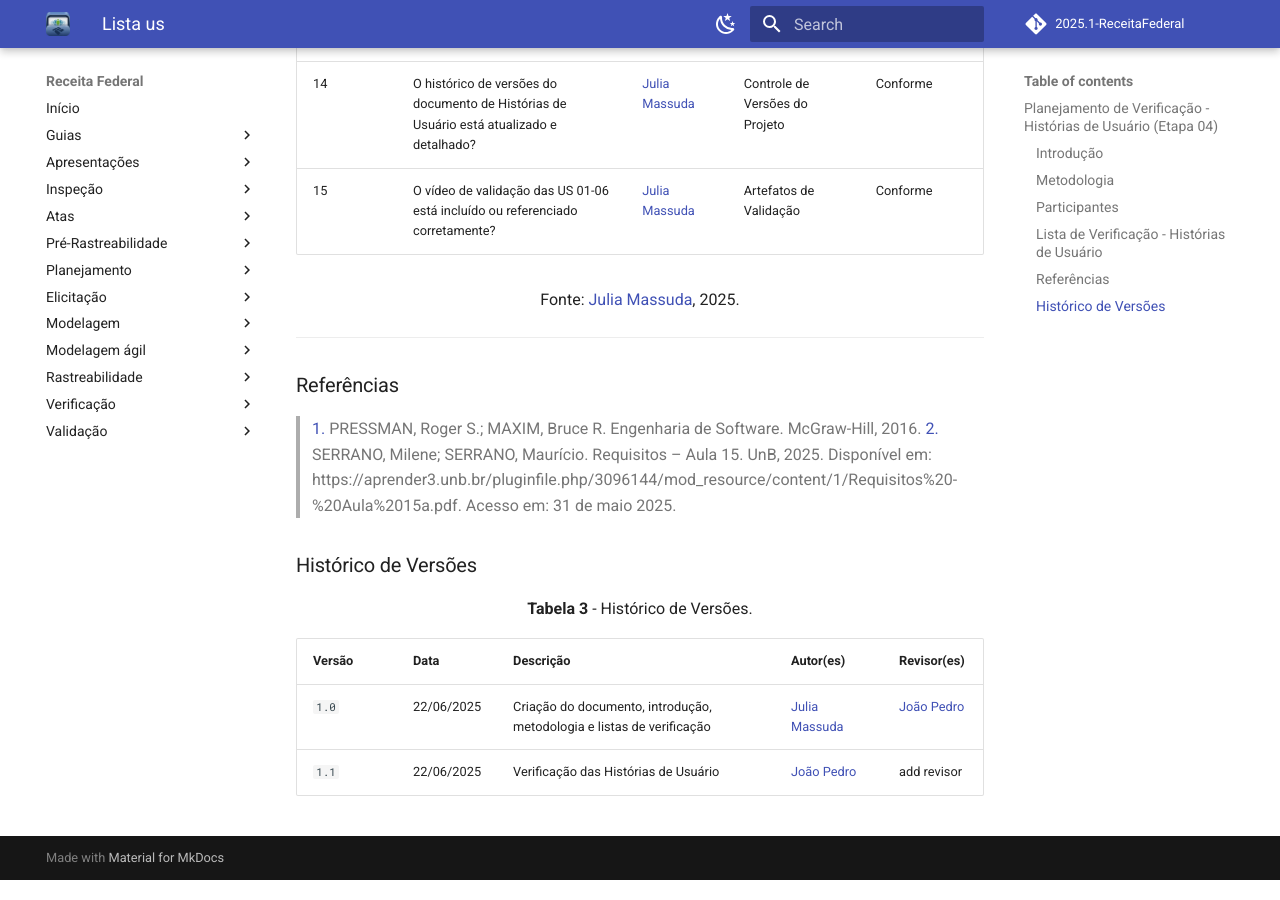
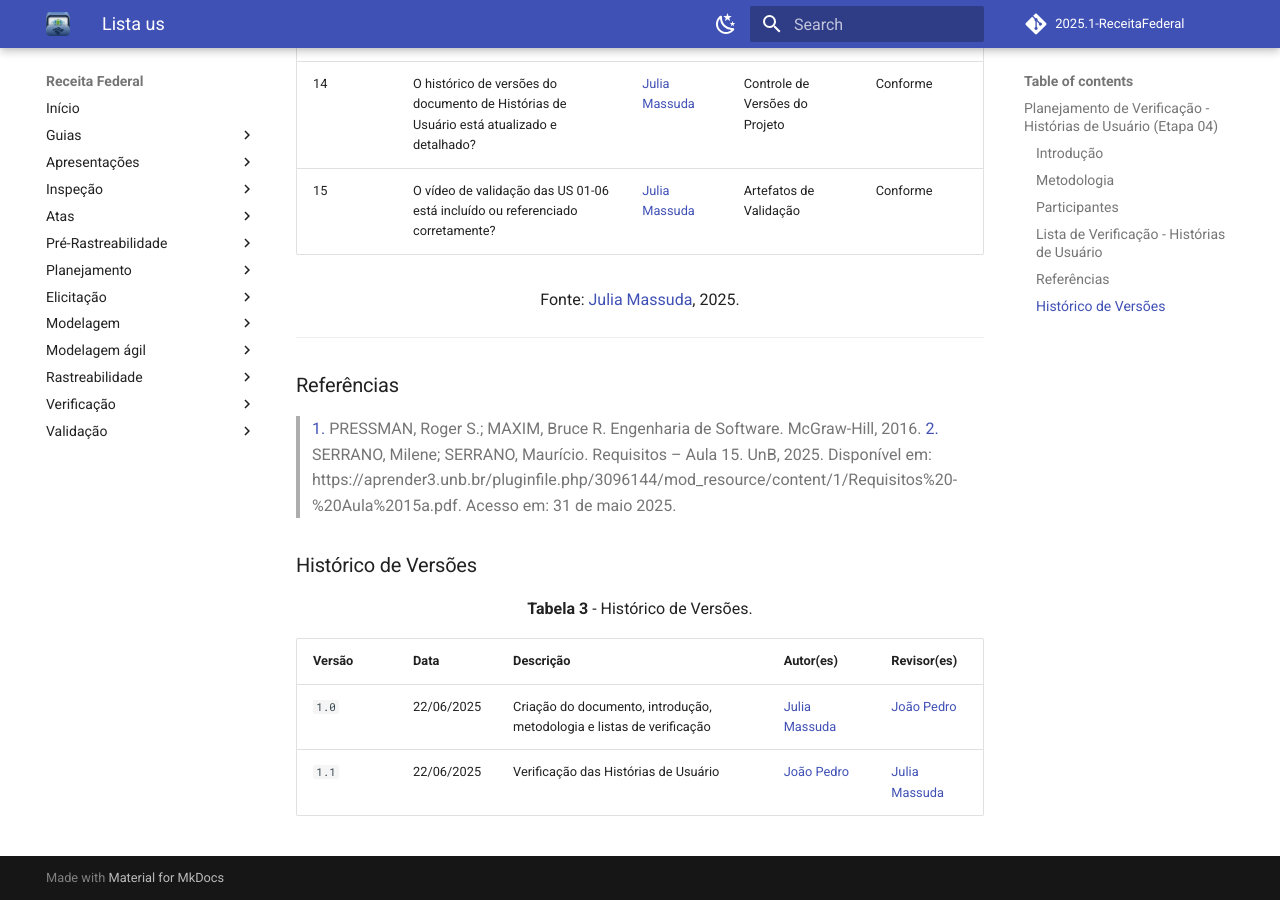
Before and after one commit to Requisitos-de-Software/2025.1-Meu-INSS, an MkDocs documentation site: the page built from docs/verificacao/entrega4/lista-us.md, in a window 1280 px wide and 900 px high, scrolled down 2420 px. Built offline with MkDocs 1.6.1 and Material for MkDocs 9.7.7, drawn with Linux system fonts in a browser that asks for light colours; comment, search, counter and statistics services are not loaded.

Commit message:
Adicionando revisor na versão

```diff
--- a/docs/verificacao/entrega4/lista-us.md
+++ b/docs/verificacao/entrega4/lista-us.md
@@ -58,4 +58,4 @@
 | Versão | Data | Descrição | Autor(es) | Revisor(es) |
 |---|---|---|---|---|
 | `1.0` | 22/06/2025 | Criação do documento, introdução, metodologia e listas de verificação | [Julia Massuda](https://github.com/JuliaReis18) | [João Pedro](https://github.com/JpRodrigues2) |
-| `1.1` | 22/06/2025 | Verificação das Histórias de Usuário |[João Pedro](https://github.com/JpRodrigues2) | add revisor |
+| `1.1` | 22/06/2025 | Verificação das Histórias de Usuário |[João Pedro](https://github.com/JpRodrigues2) | [Julia Massuda](https://github.com/JuliaReis18) |
```
